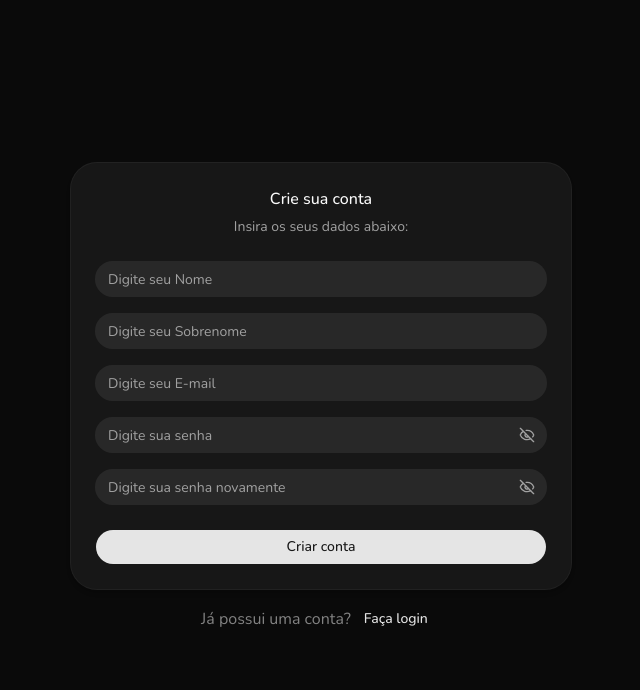
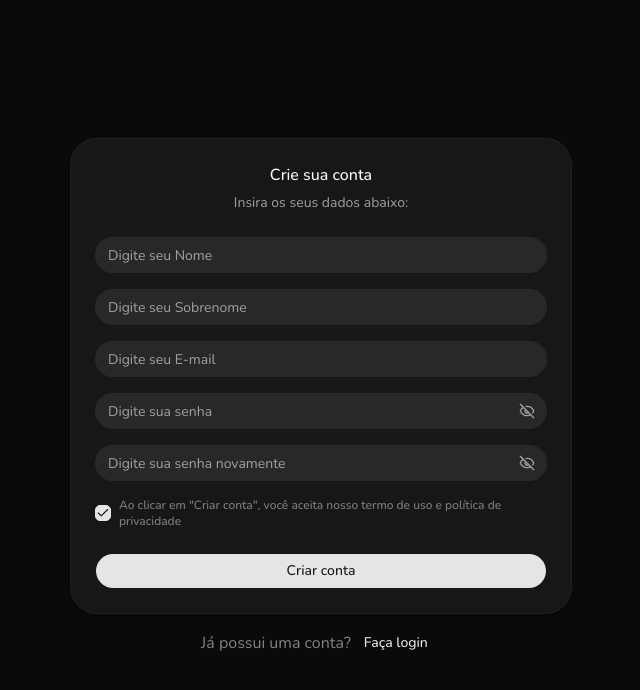
Before and after one commit to gbNun-11/inri-finance-web, a React (Vite) app: page /signup in a window 1280 px wide. Shown: the top 690 px of the page, without its empty margins (319-959 px from the left). Built offline with nearby package versions, Linux system fonts and the light colour scheme.

Commit message:
feat: add terms and conditions in signup route

```diff
--- a/src/components/termsConditions.jsx
+++ /dev/null
@@ -1,26 +0,0 @@
-import { Checkbox } from '@/components/ui/checkbox'
-import {
-  Field,
-  FieldContent,
-  FieldGroup,
-  FieldLabel,
-} from '@/components/ui/field'
-
-export function CheckboxDescription() {
-  return (
-    <FieldGroup className="mx-auto w-72">
-      <Field orientation="horizontal">
-        <Checkbox
-          id="terms-checkbox-desc"
-          name="terms-checkbox-desc"
-          defaultChecked
-        />
-        <FieldContent>
-          <FieldLabel htmlFor="terms-checkbox-desc">
-            Accept terms and conditions
-          </FieldLabel>
-        </FieldContent>
-      </Field>
-    </FieldGroup>
-  )
-}
--- /dev/null
+++ b/src/components/ui/field.jsx
@@ -0,0 +1,212 @@
+import { cva } from 'class-variance-authority'
+import { useMemo } from 'react'
+
+import { Label } from '@/components/ui/label'
+import { Separator } from '@/components/ui/separator'
+import { cn } from '@/lib/utils'
+
+function FieldSet({ className, ...props }) {
+  return (
+    <fieldset
+      data-slot="field-set"
+      className={cn(
+        'flex flex-col gap-6 has-[>[data-slot=checkbox-group]]:gap-3 has-[>[data-slot=radio-group]]:gap-3',
+        className,
+      )}
+      {...props}
+    />
+  )
+}
+
+function FieldLegend({ className, variant = 'legend', ...props }) {
+  return (
+    <legend
+      data-slot="field-legend"
+      data-variant={variant}
+      className={cn(
+        'mb-3 font-medium data-[variant=label]:text-sm data-[variant=legend]:text-base',
+        className,
+      )}
+      {...props}
+    />
+  )
+}
+
+function FieldGroup({ className, ...props }) {
+  return (
+    <div
+      data-slot="field-group"
+      className={cn(
+        'group/field-group @container/field-group flex w-full flex-col gap-7 data-[slot=checkbox-group]:gap-3 *:data-[slot=field-group]:gap-4',
+        className,
+      )}
+      {...props}
+    />
+  )
+}
+
+const fieldVariants = cva(
+  'group/field flex w-full gap-3 data-[invalid=true]:text-destructive',
+  {
+    variants: {
+      orientation: {
+        vertical: 'flex-col *:w-full [&>.sr-only]:w-auto',
+        horizontal:
+          'flex-row items-center has-[>[data-slot=field-content]]:items-start *:data-[slot=field-label]:flex-auto has-[>[data-slot=field-content]]:[&>[role=checkbox],[role=radio]]:mt-px',
+        responsive:
+          'flex-col *:w-full @md/field-group:flex-row @md/field-group:items-center @md/field-group:*:w-auto @md/field-group:has-[>[data-slot=field-content]]:items-start @md/field-group:*:data-[slot=field-label]:flex-auto [&>.sr-only]:w-auto @md/field-group:has-[>[data-slot=field-content]]:[&>[role=checkbox],[role=radio]]:mt-px',
+      },
+    },
+    defaultVariants: {
+      orientation: 'vertical',
+    },
+  },
+)
+
+function Field({ className, orientation = 'vertical', ...props }) {
+  return (
+    <div
+      role="group"
+      data-slot="field"
+      data-orientation={orientation}
+      className={cn(fieldVariants({ orientation }), className)}
+      {...props}
+    />
+  )
+}
+
+function FieldContent({ className, ...props }) {
+  return (
+    <div
+      data-slot="field-content"
+      className={cn(
+        'group/field-content flex flex-1 flex-col gap-1 leading-snug',
+        className,
+      )}
+      {...props}
+    />
+  )
+}
+
+function FieldLabel({ className, ...props }) {
+  return (
+    <Label
+      data-slot="field-label"
+      className={cn(
+        'group/field-label peer/field-label has-data-checked:bg-input/30 flex w-fit gap-2 leading-snug group-data-[disabled=true]/field:opacity-50 has-[>[data-slot=field]]:rounded-2xl has-[>[data-slot=field]]:border *:data-[slot=field]:p-4',
+        'has-[>[data-slot=field]]:w-full has-[>[data-slot=field]]:flex-col',
+        className,
+      )}
+      {...props}
+    />
+  )
+}
+
+function FieldTitle({ className, ...props }) {
+  return (
+    <div
+      data-slot="field-label"
+      className={cn(
+        'flex w-fit items-center gap-2 text-sm font-medium group-data-[disabled=true]/field:opacity-50',
+        className,
+      )}
+      {...props}
+    />
+  )
+}
+
+function FieldDescription({ className, ...props }) {
+  return (
+    <p
+      data-slot="field-description"
+      className={cn(
+        'text-muted-foreground text-left text-sm leading-normal font-normal group-has-data-horizontal/field:text-balance [[data-variant=legend]+&]:-mt-1.5',
+        'last:mt-0 nth-last-2:-mt-1',
+        '[&>a:hover]:text-primary [&>a]:underline [&>a]:underline-offset-4',
+        className,
+      )}
+      {...props}
+    />
+  )
+}
+
+function FieldSeparator({ children, className, ...props }) {
+  return (
+    <div
+      data-slot="field-separator"
+      data-content={!!children}
+      className={cn(
+        'relative -my-2 h-5 text-sm group-data-[variant=outline]/field-group:-mb-2',
+        className,
+      )}
+      {...props}
+    >
+      <Separator className="absolute inset-0 top-1/2" />
+      {children && (
+        <span
+          className="bg-background text-muted-foreground relative mx-auto block w-fit px-2"
+          data-slot="field-separator-content"
+        >
+          {children}
+        </span>
+      )}
+    </div>
+  )
+}
+
+function FieldError({ className, children, errors, ...props }) {
+  const content = useMemo(() => {
+    if (children) {
+      return children
+    }
+
+    if (!errors?.length) {
+      return null
+    }
+
+    const uniqueErrors = [
+      ...new Map(errors.map((error) => [error?.message, error])).values(),
+    ]
+
+    if (uniqueErrors?.length == 1) {
+      return uniqueErrors[0]?.message
+    }
+
+    return (
+      <ul className="ml-4 flex list-disc flex-col gap-1">
+        {uniqueErrors.map(
+          (error, index) =>
+            error?.message && <li key={index}>{error.message}</li>,
+        )}
+      </ul>
+    )
+  }, [children, errors])
+
+  if (!content) {
+    return null
+  }
+
+  return (
+    <div
+      role="alert"
+      data-slot="field-error"
+      className={cn('text-destructive text-sm font-normal', className)}
+      {...props}
+    >
+      {content}
+    </div>
+  )
+}
+
+export {
+  Field,
+  FieldContent,
+  FieldDescription,
+  FieldError,
+  FieldGroup,
+  FieldLabel,
+  FieldLegend,
+  FieldSeparator,
+  FieldSet,
+  FieldTitle,
+}
--- /dev/null
+++ b/src/components/ui/label.jsx
@@ -0,0 +1,16 @@
+import { cn } from '@/lib/utils'
+
+function Label({ className, ...props }) {
+  return (
+    <label
+      data-slot="label"
+      className={cn(
+        'flex items-center gap-2 text-sm leading-none font-medium select-none group-data-[disabled=true]:pointer-events-none group-data-[disabled=true]:opacity-50 peer-disabled:cursor-not-allowed peer-disabled:opacity-50',
+        className,
+      )}
+      {...props}
+    />
+  )
+}
+
+export { Label }
--- /dev/null
+++ b/src/components/ui/separator.jsx
@@ -0,0 +1,21 @@
+'use client'
+
+import { Separator as SeparatorPrimitive } from '@base-ui/react/separator'
+
+import { cn } from '@/lib/utils'
+
+function Separator({ className, orientation = 'horizontal', ...props }) {
+  return (
+    <SeparatorPrimitive
+      data-slot="separator"
+      orientation={orientation}
+      className={cn(
+        'bg-border shrink-0 data-horizontal:h-px data-horizontal:w-full data-vertical:w-px data-vertical:self-stretch',
+        className,
+      )}
+      {...props}
+    />
+  )
+}
+
+export { Separator }
--- a/src/pages/signUpPage.jsx
+++ b/src/pages/signUpPage.jsx
@@ -10,6 +10,8 @@
   CardHeader,
   CardTitle,
 } from '@/components/ui/card'
+import { Checkbox } from '@/components/ui/checkbox'
+import { FieldGroup, FieldLabel } from '@/components/ui/field'
 import { Input } from '@/components/ui/input'
 
 const SignUp = () => {
@@ -26,6 +28,19 @@
           <Input placeholder="Digite seu E-mail" />
           <PasswordInput placeholder="Digite sua senha" />
           <PasswordInput placeholder="Digite sua senha novamente" />
+          <FieldGroup className="mx-auto w-full">
+            <div className="flex items-center gap-2">
+              <Checkbox id="terms" name="terms-checkbox-desc" defaultChecked />
+
+              <FieldLabel
+                htmlFor="terms"
+                className="text-muted-foreground text-xs opacity-75"
+              >
+                Ao clicar em "Criar conta", você aceita nosso termo de uso e
+                política de privacidade
+              </FieldLabel>
+            </div>
+          </FieldGroup>
         </CardContent>
         <CardFooter>
           <Button className="w-full">Criar conta</Button>
```
